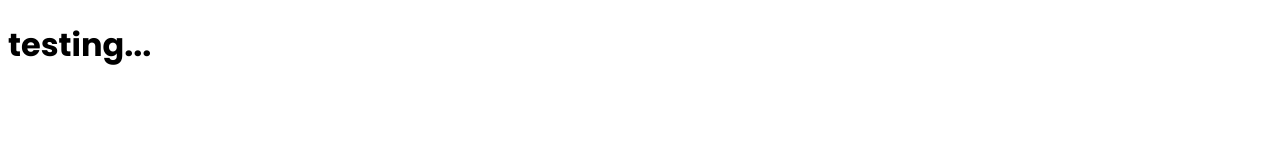
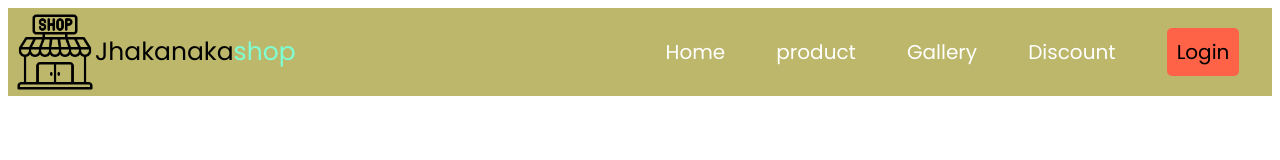
Before and after one commit to jubayer757/jhakanaka-shop, a plain HTML site: page index.html in a window 1280 px wide. Drawn offline with Linux system fonts and the light colour scheme.

Commit message:
nav done

```diff
--- a/index.html
+++ b/index.html
@@ -8,8 +8,32 @@
     <link rel="stylesheet" href="styles/responsive.css">
 </head>
 <body>
-<h1>
-    testing...
-</h1>
+<header class="header">
+ <!-- navbar starts here-->
+ <nav class="header-section">
+  <div class="nav-container">
+  <img src="./images/shop.png" alt="">
+  <p>Jhakanaka<span class="special">shop</span></p>
+  </div>
+  <div class="items-container">
+   <a href="">Home </a>
+   <a href="">product</a>
+   <a href="">Gallery</a>
+   <a href="">Discount</a>
+   <div class="login-button">
+    <a href="">Login</a>
+   </div>
+  </div>
+
+
+ </nav>
+ <!-- navbar ends here-->
+</header>
+<main>
+
+</main>
+<footer>
+
+</footer>
 </body>
 </html>
--- a/styles/style.css
+++ b/styles/style.css
@@ -2,3 +2,50 @@
 body{
     font-family: "Poppins", sans-serif;
 }
+.nav-container{
+    /* border:2px solid red; */
+    min-height: 20px;
+    display: flex;
+    align-items: center;
+    width: 50%;
+}
+.nav-container img{
+    width: 80px;
+    object-fit: cover;
+}
+.nav-container p{
+    font-size: 25px;
+}
+.special{
+    color:aquamarine;
+    font-weight: 400px;
+}
+.header-section{
+    max-width: 1250px;
+    /* background-color: red; */
+    margin:0 auto;
+    /* border: 2px solid blue; */
+    display:flex;
+}
+.items-container{
+    /* border: 2px solid yellow; */
+    width: 50%;
+    display: flex;
+    justify-content: space-around;
+    align-items: center;
+}
+.items-container a{
+    text-decoration: none;
+    font-size: 20px;
+    font-weight: 900px;
+    color:white;
+}
+.header{
+    background-color: darkkhaki;
+}
+.items-container .login-button a{
+    padding: 10px 10px;
+    background-color:tomato;
+    border-radius: 5px;
+    color: black;
+}
```
Also changed, not shown: images/shop.png (added).
